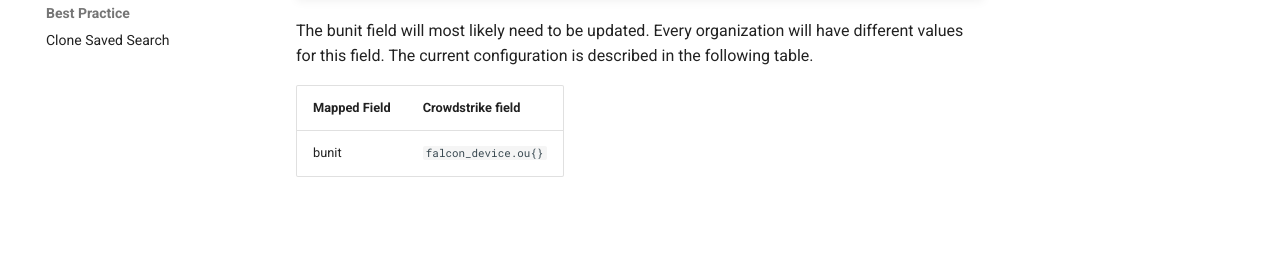
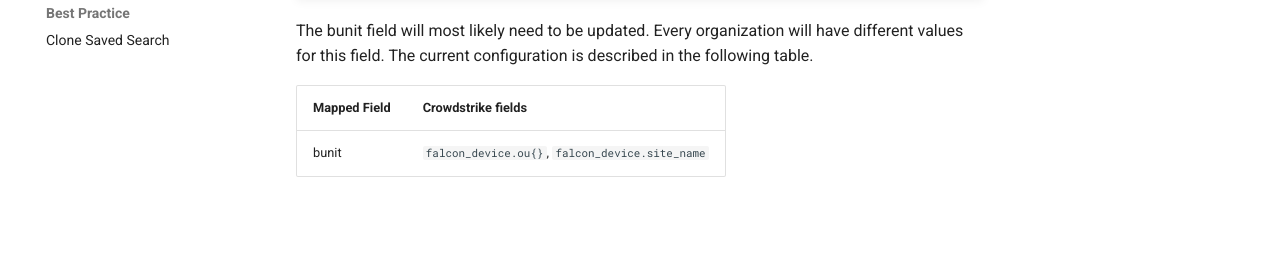
Before and after one commit to splunk/SA-CrowdstrikeDevices, an MkDocs documentation site: the page built from docs/configure/bunit.md, in a window 1280 px wide. Shown: the part 289-564 px from the top of the page. Built offline with MkDocs 1.6.1 and Material for MkDocs 9.7.7, drawn with Linux system fonts in a browser that asks for light colours; comment, search, counter and statistics services are not loaded.

Commit message:
Feature 13 (#14)
changes for #13

Signed-off-by: Zach Christensen <23529374+ZachChristensen28@users.noreply.github.com>

```diff
--- a/docs/configure/bunit.md
+++ b/docs/configure/bunit.md
@@ -4,6 +4,6 @@
 
 The bunit field will most likely need to be updated. Every organization will have different values for this field. The current configuration is described in the following table.
 
-Mapped Field | Crowdstrike field
+Mapped Field | Crowdstrike fields
 ------------ | -----------------
-bunit | `falcon_device.ou{}`
+bunit | `falcon_device.ou{}`, `falcon_device.site_name`
--- a/src/SA-CrowdstrikeDevices/default/savedsearches.conf
+++ b/src/SA-CrowdstrikeDevices/default/savedsearches.conf
@@ -43,7 +43,7 @@
     nt_host=lower('falcon_device.hostname'),\
     dns=lower(nt_host.".".'falcon_device.machine_domain'),\
     mac=lower(replace('falcon_device.mac_address', "-", ":")),\
-    bunit=lower(replace(mvjoin('falcon_device.ou{}', ","), " ", "_")),\
+    bunit=lower(replace(mvjoin(mvappend('falcon_device.ou{}', 'falcon_device.site_name'), ","), " ", "_")),\
     priority=case(match(category, "domain_controller"), "critical", match(category, "server|ubuntu|rhel|linux"), "high", true(), "medium"),\
     is_expected=if(priority=="critical", "true", "false"),\
     _key=md5(nt_host)\
```
Also changed, not shown: README.md (+1 -0 lines), docs/releases/index.md (+1 -0 lines).
